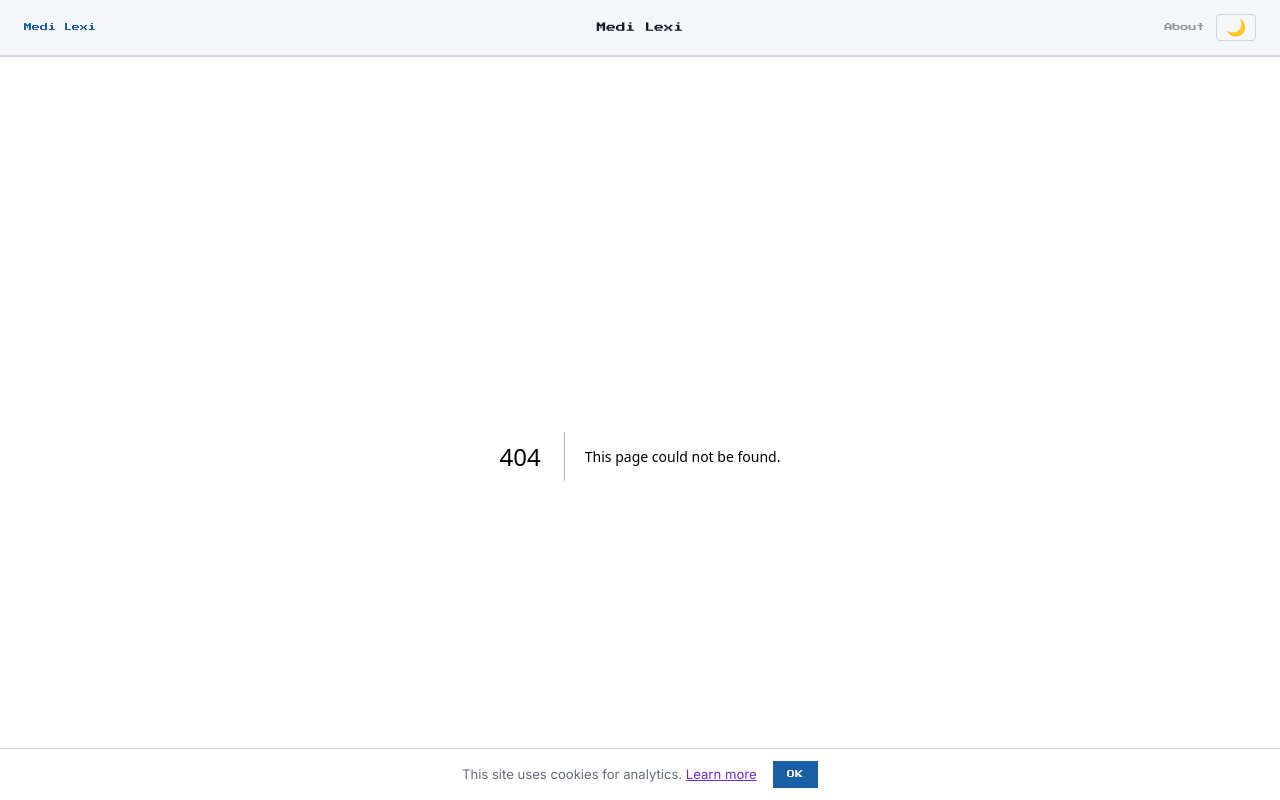
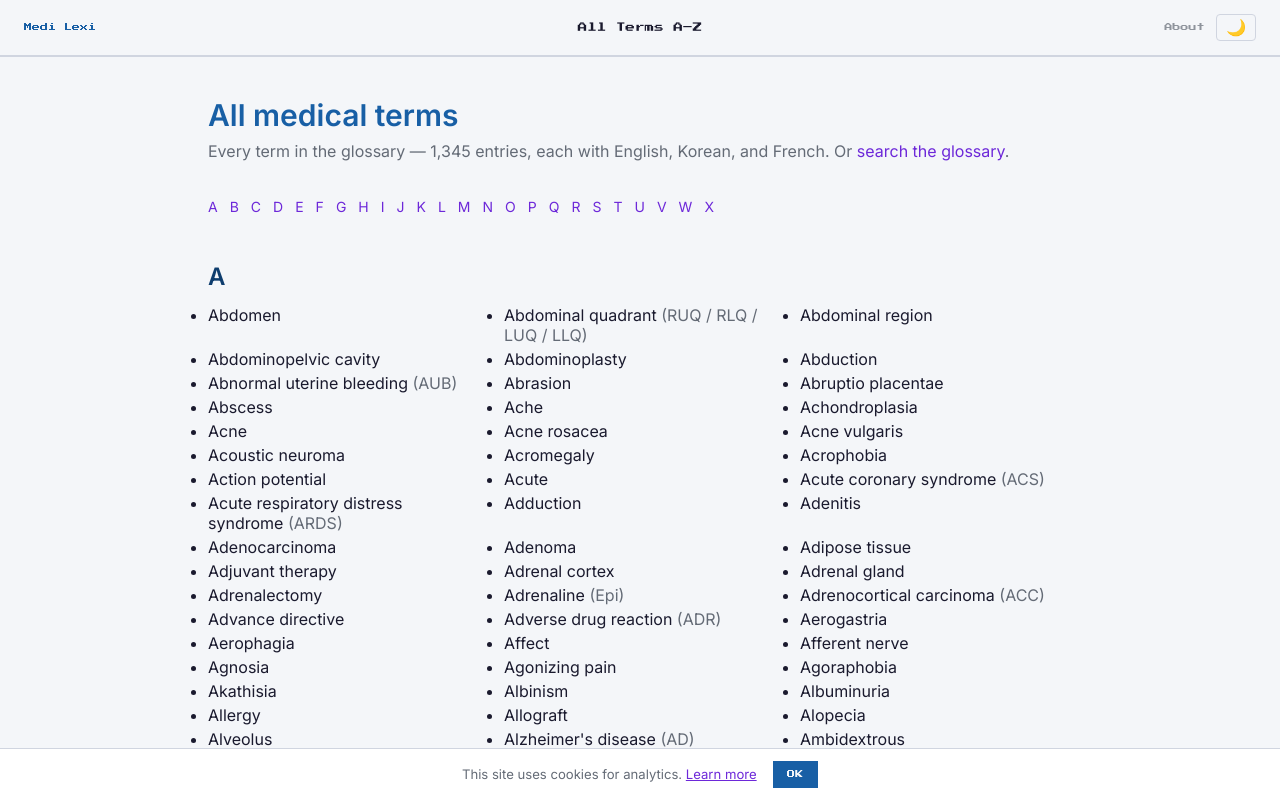
Before and after one commit to 372dev/medilexi, a Next.js app: page /terms in a window 1280 px wide. Before the commit this address had no page. Shown: the top 800 px of the page. Built offline with nearby package versions, Linux system fonts and the light colour scheme.

Commit message:
feat: add crawlable /terms A-Z index hub linking all term pages

```diff
--- a/src/app/glossary/page.tsx
+++ b/src/app/glossary/page.tsx
@@ -165,7 +165,10 @@ function GlossaryContent() {
               </button>
             ))}
           </div>
-          <span className="c-count" style={{ marginBottom:0 }}>{filtered.length} terms</span>
+          <span className="c-count" style={{ marginBottom:0, display:'flex', alignItems:'center', gap:'0.6rem' }}>
+            {filtered.length} terms
+            <Link href="/terms" style={{ color:'var(--color-accent)', textDecoration:'none', fontSize:'0.8rem' }}>Browse all A–Z →</Link>
+          </span>
         </div>
       </div>
 
--- a/src/app/layout.tsx
+++ b/src/app/layout.tsx
@@ -9,6 +9,7 @@ const BASE_URL = 'https://medilexi.vercel.app'
 const PAGE_DESCRIPTIONS: Record<string, string> = {
   '/':                    'Learn medical vocabulary with prefix · root · suffix breakdowns, 1,000+ term glossary, flashcards and quiz. Free study tool for medical students.',
   '/glossary':            'Search 1,000+ medical terms with definitions, clinical specialties, importance levels, and word-part breakdowns.',
+  '/terms':               'Browse every Medi Lexi medical term A to Z — 1,345 entries with English, Korean, and French translations and word-part breakdowns.',
   '/glossary/ko':         'Bilingual English–Korean medical glossary with Korean definitions, IME-safe search, and word-part highlights.',
   '/wordparts':           '600+ medical word parts — prefixes, roots, and suffixes — with meanings, examples, and clinical usage.',
   '/wordparts/flashcard': 'Study medical word parts with interactive flashcards. Quiz mode, level filters, and missed-card review.',
@@ -126,6 +127,7 @@ const PAGE_SCHEMA: Record<string, object> = {
 
 const BREADCRUMBS: Record<string, Array<{ name: string; path: string }>> = {
   '/glossary':            [{ name: 'Home', path: '/' }, { name: 'English Glossary',   path: '/glossary' }],
+  '/terms':               [{ name: 'Home', path: '/' }, { name: 'All Terms A–Z',      path: '/terms' }],
   '/glossary/ko':         [{ name: 'Home', path: '/' }, { name: 'Korean Glossary',    path: '/glossary/ko' }],
   '/wordparts':           [{ name: 'Home', path: '/' }, { name: 'Word Parts',         path: '/wordparts' }],
   '/wordparts/flashcard': [{ name: 'Home', path: '/' }, { name: 'Word Parts',         path: '/wordparts' }, { name: 'Flashcard', path: '/wordparts/flashcard' }],
--- a/src/app/sitemap.ts
+++ b/src/app/sitemap.ts
@@ -10,6 +10,7 @@ const LAST_MOD = new Date()
 const STATIC_ROUTES: Array<{ path: string; priority: number }> = [
   { path: '/',                    priority: 1.0 },
   { path: '/glossary',            priority: 0.9 },
+  { path: '/terms',               priority: 0.8 },
   { path: '/glossary/ko',         priority: 0.9 },
   { path: '/glossary/fr',         priority: 0.9 },
   { path: '/wordparts',           priority: 0.8 },
--- /dev/null
+++ b/src/app/terms/page.tsx
@@ -0,0 +1,94 @@
+import type { Metadata } from 'next'
+import Link from 'next/link'
+import { slugify } from '@/lib/slug'
+import vocabData from '@/data/medical_vocab.json'
+
+const BASE_URL = 'https://medilexi.vercel.app'
+
+type Vocab = { en_h: string; abbr?: string }
+const VOCAB = vocabData as unknown as Vocab[]
+
+export const metadata: Metadata = {
+  title: 'All Medical Terms A–Z — Medi Lexi',
+  description:
+    'Browse every term in the Medi Lexi medical glossary, A to Z — 1,345 English medical terms with Korean and French translations, definitions, and word-part breakdowns.',
+  alternates: { canonical: `${BASE_URL}/terms` },
+  openGraph: {
+    type: 'website',
+    siteName: 'Medi Lexi',
+    title: 'All Medical Terms A–Z — Medi Lexi',
+    description: 'Browse every term in the Medi Lexi medical glossary, A to Z.',
+    url: `${BASE_URL}/terms`,
+  },
+}
+
+/** Group terms by uppercase first letter; anything non-alphabetic falls under '#'. */
+function groupByLetter(terms: Vocab[]): { letter: string; items: Vocab[] }[] {
+  const sorted = [...terms].sort((a, b) => a.en_h.localeCompare(b.en_h, 'en'))
+  const groups = new Map<string, Vocab[]>()
+  for (const t of sorted) {
+    const c = t.en_h[0]?.toUpperCase() ?? '#'
+    const letter = c >= 'A' && c <= 'Z' ? c : '#'
+    const bucket = groups.get(letter)
+    if (bucket) bucket.push(t)
+    else groups.set(letter, [t])
+  }
+  return [...groups.entries()]
+    .sort(([a], [b]) => (a === '#' ? 1 : b === '#' ? -1 : a.localeCompare(b)))
+    .map(([letter, items]) => ({ letter, items }))
+}
+
+export default function TermsIndexPage() {
+  const groups = groupByLetter(VOCAB)
+
+  return (
+    <main className="mx-auto w-full max-w-4xl px-4 py-10">
+      <header className="mb-6">
+        <h1 className="text-3xl font-semibold" style={{ color: 'var(--color-gold)' }}>
+          All medical terms
+        </h1>
+        <p className="mt-2" style={{ color: 'var(--color-text-dim)' }}>
+          Every term in the glossary — {VOCAB.length.toLocaleString()} entries, each with English,
+          Korean, and French. Or{' '}
+          <Link href="/glossary" style={{ color: 'var(--color-accent)' }}>
+            search the glossary
+          </Link>
+          .
+        </p>
+      </header>
+
+      {/* Jump nav */}
+      <nav
+        className="mb-8 flex flex-wrap gap-x-3 gap-y-1 border-y py-3 text-sm"
+        style={{ borderColor: 'var(--color-border)' }}
+        aria-label="Jump to letter"
+      >
+        {groups.map((g) => (
+          <a key={g.letter} href={`#letter-${g.letter}`} style={{ color: 'var(--color-accent)' }}>
+            {g.letter}
+          </a>
+        ))}
+      </nav>
+
+      {groups.map((g) => (
+        <section key={g.letter} id={`letter-${g.letter}`} className="mb-8 scroll-mt-4">
+          <h2 className="mb-3 text-2xl font-bold" style={{ color: 'var(--color-gold-dim)' }}>
+            {g.letter}
+          </h2>
+          <ul className="grid grid-cols-1 gap-x-6 gap-y-1 sm:grid-cols-2 lg:grid-cols-3">
+            {g.items.map((t) => (
+              <li key={t.en_h}>
+                <Link href={`/term/${slugify(t.en_h)}`} style={{ color: 'var(--color-text)' }}>
+                  {t.en_h}
+                  {t.abbr ? (
+                    <span style={{ color: 'var(--color-text-dim)' }}> ({t.abbr})</span>
+                  ) : null}
+                </Link>
+              </li>
+            ))}
+          </ul>
+        </section>
+      ))}
+    </main>
+  )
+}
--- a/src/lib/page-titles.ts
+++ b/src/lib/page-titles.ts
@@ -2,6 +2,7 @@
 // and the client shell (header title) so the two never drift.
 export const PAGE_TITLES: Record<string, string> = {
   '/glossary':            'English Glossary',
+  '/terms':               'All Terms A–Z',
   '/glossary/ko':         'Korean Glossary',
   '/glossary/fr':         'French Glossary',
   '/wordparts':           'Medical Word Parts',
```
